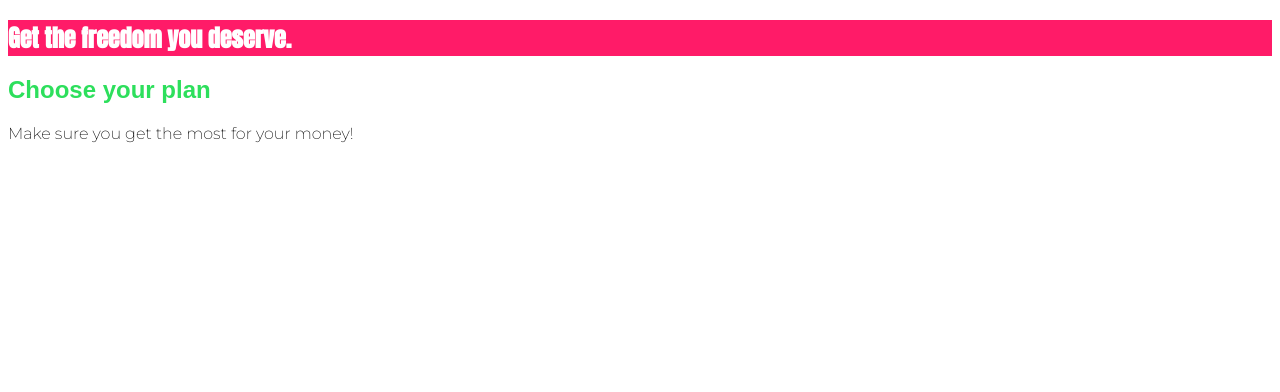
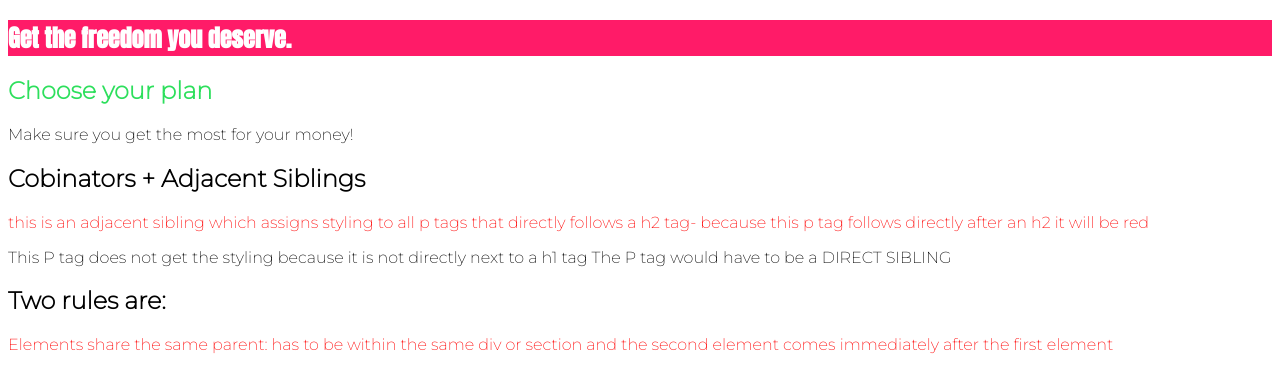
Before and after one commit to juliasugarman/complete_guide_css_2020, a plain HTML site: page index.html in a window 1280 px wide. Drawn offline with Linux system fonts and the light colour scheme.

Commit message:
Adjacent Sibling: Combinators

```diff
--- a/index.html
+++ b/index.html
@@ -22,6 +22,15 @@
             <h1 class="section-title">Choose your plan</h1>
             <p>Make sure you get the most for your money!</p>
         </section>
+        <section id="adjacent-siblings">
+            <h2>Cobinators + Adjacent Siblings</h2>
+            <p>this is an adjacent sibling which assigns styling to all p tags that directly follows a h2 tag-
+                 because this p tag follows directly after an h2 it will be red</p>
+                 <p>This P tag does not get the styling because it is not directly next to a h1 tag The P tag would have to be a DIRECT SIBLING</p>
+                 <h2>Two rules are:</h2>
+                 <p>Elements share the same parent: has to be within the same div or section
+                     and the second element comes immediately after the first element</p>
+        </section>
     </main>
 </body>
 
--- a/main.css
+++ b/main.css
@@ -17,6 +17,10 @@ body {
     font-family: "Anton", sans-serif;
   }
 
-  h1{
+  /* h1{
       font-family: sans-serif;
+  } */
+
+  h2 + p {
+      color:red;
   }
```
